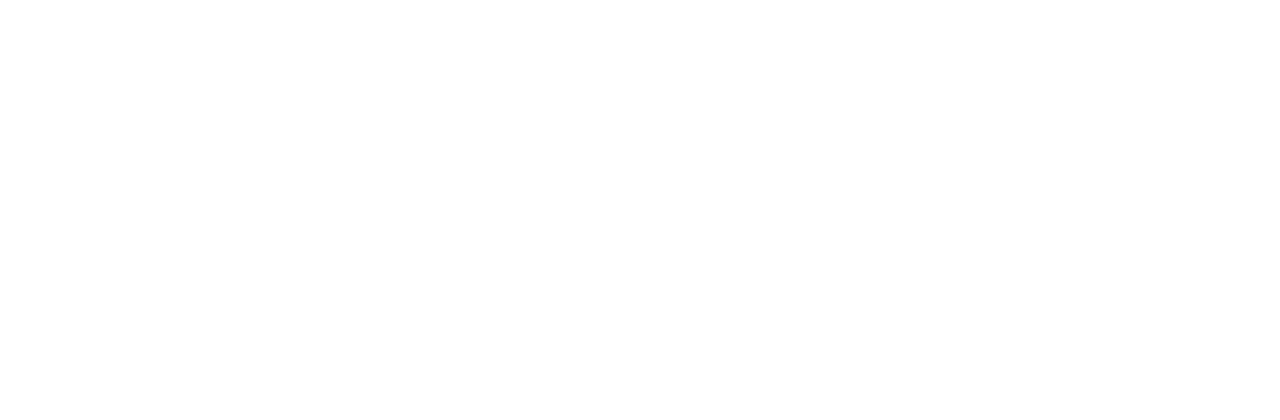
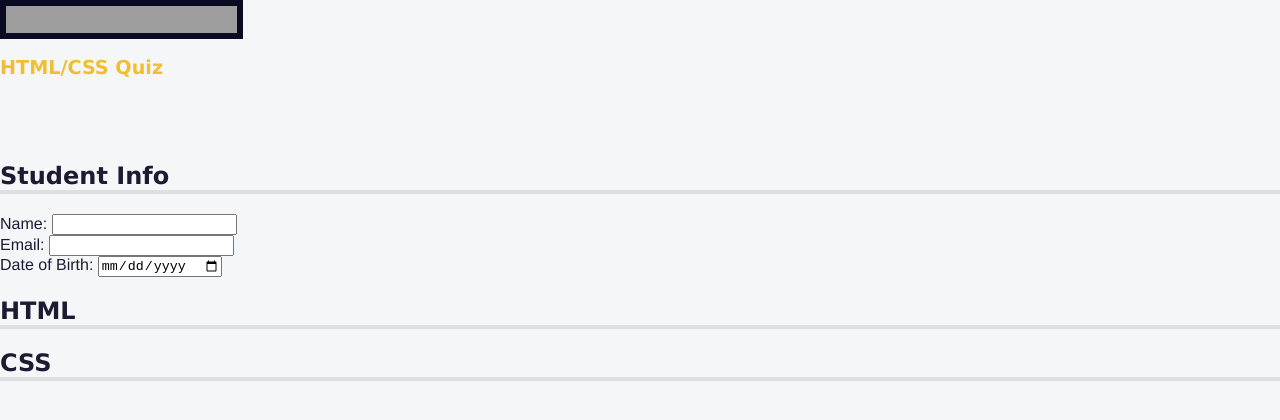
Before and after one commit to SylwesterPudelski92/Accessibility, a plain HTML site: page index.html in a window 1280 px wide. Drawn offline with Linux system fonts and the light colour scheme; grey boxes are pictures that could not be loaded.

Commit message:
next steps

```diff
--- a/index.html
+++ b/index.html
@@ -7,6 +7,36 @@
         <meta name="description" content="freeCodeCamp Accessibility Quiz practice project" />
     </head>
     <body>
+        <header>
+            <img id="logo" alt="freeCodeCamp" src="https://cdn.freecodecamp.org/platform/universal/fcc_primary.svg">
+            <h1>HTML/CSS Quiz</h1>
+            <nav></nav>
+        </header>
+        <main>
+            <form method="post" action="https://freecodecamp.org/practice-project/accessibility-quiz">
+                <section role="region" aria-labelledby="student-info">
+                  <h2 id="student-info">Student Info</h2>
+                  <div class="info">
+                    <label for="student-name">Name:</label>
+                    <input type="text" name="student-name" id="student-name" />
+                  </div>
+                  <div class="info">
+                    <label for="student-email">Email:</label>
+                    <input type="email" name="student-email" id="student-email" />
+                  </div>
+                  <div class="info">
+                    <label for="birth-date">Date of Birth:</label>
+                    <input type="date" name="birth-date" id="birth-date" />
+                  </div>
+                </section>
+                <section role="region" aria-labelledby="html-questions">
+                  <h2 id="html-questions">HTML</h2>
 
+                </section>
+                <section role="region" aria-labelledby="css-questions">
+                  <h2 id="css-questions">CSS</h2>
+                </section>
+              </form>
+        </main>
     </body>
 </html>
--- a/styles.css
+++ b/styles.css
@@ -0,0 +1,38 @@
+body{
+    background: #f5f6f7;
+    color: #1b1b32;
+    font-family: Helvetica;
+    margin: 0;
+}
+
+h1 {
+    color: #f1be32;
+    font-size: min(5vw, 1.2em);
+  }
+
+nav {
+    width: 50%;
+    max-width: 300px;
+    height: 50px;
+  }
+
+nav > ul {
+    display: flex;
+    justify-content: space-evenly;
+  }
+
+h1,
+h2 {
+    font-family: Verdana, Tahoma;
+  }
+
+h2 {
+    border-bottom: 4px solid #dfdfe2;
+  }
+
+#logo{
+    width: max(10rem, 18vw);
+    background-color: #0a0a23;
+    aspect-ratio: 35 / 4;
+    padding: 0.4rem;
+}
```
